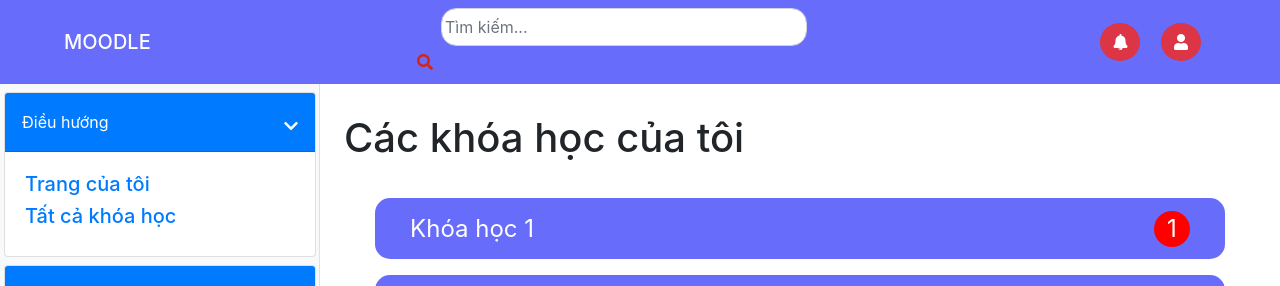
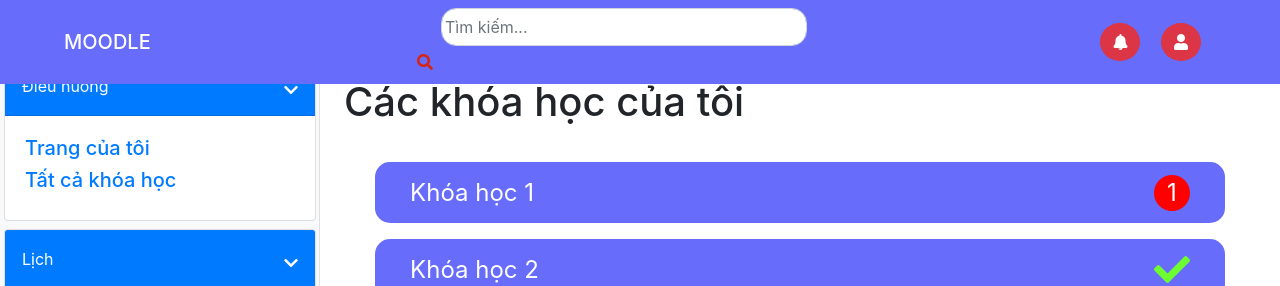
Before and after one commit to 1412010/new-moodle, a Node server app: template views/indexStudent.hbs in a window 1280 px wide. Shown: the top 286 px of the page. Run offline with Node 20, Linux system fonts and the light colour scheme; the template is opened without the code that fills it, so the values that code supplies are empty; some libraries are stand-ins or nearby versions.

Commit message:
change foooter

```diff
--- a/public/css/style.css
+++ b/public/css/style.css
@@ -6,6 +6,10 @@
 /* a {
   color: #00B7FF;
 } */
+html, body {
+  min-height: 800px;
+  position: relative;
+}
 
 a {
   text-decoration: none;
@@ -199,11 +203,6 @@
   z-index: 3;
 }
 
-html,
-body {
-  height: 100%;
-}
-
 body.home-body {
   /* display: -ms-flexbox;
   display: -webkit-box; */
@@ -225,7 +224,10 @@
   margin: 0 auto;
 }
 
-footer {
+.footer {
   background-color: #6BCDFE;
+  position: absolute;
   width: 100%;
+  bottom: 0;
+  left: 0;
 }
--- a/views/indexStudent.hbs
+++ b/views/indexStudent.hbs
@@ -10,7 +10,7 @@
 
 <body>
     {{> navbar}}
-    <div class="container-fluid">
+    <div class="container-fluid mt-5">
         <div class="row">
             {{> sidebar}}
             <main role="main" class="col-md-9 ml-sm-auto px-4">
@@ -52,12 +52,11 @@
     <script src="https://cdnjs.cloudflare.com/ajax/libs/popper.js/1.12.9/umd/popper.min.js" integrity="sha384-ApNbgh9B+Y1QKtv3Rn7W3mgPxhU9K/ScQsAP7hUibX39j7fakFPskvXusvfa0b4Q"
         crossorigin="anonymous"></script>
     <script src="/assets/bootstrap/dist/js/bootstrap.min.js"></script>
-</body>
-<footer>
+    <div class="footer">
     <div class="row">
         <div class="col-md text-center">
             <h4 class="">
-                <a class="text-white" href="#">Support</a>
+                <a class="text-white" href="#">Hỗ trợ</a>
             </h4>
         </div>
         <div class="col-md text-center">
@@ -66,6 +65,8 @@
             </h4>
         </div>
     </div>
-</footer>
+</div>
+</body>
+
 
 </html>
--- a/views/indexTeacher.hbs
+++ b/views/indexTeacher.hbs
@@ -15,7 +15,7 @@
 
 <body>
     {{> navbar}}
-    <div class="container-fluid">
+    <div class="container-fluid  mt-5">
         <div class="row">
             {{> sidebar}}
             <main role="main" class="col-md-9 ml-sm-auto px-4">
@@ -33,7 +33,7 @@
     <div class="row">
         <div class="col-md text-center">
             <h4 class="">
-                <a class="text-white" href="#">Support</a>
+                <a class="text-white" href="#">Hỗ trợ</a>
             </h4>
         </div>
         <div class="col-md text-center">
--- a/views/partials/navbar.hbs
+++ b/views/partials/navbar.hbs
@@ -1,4 +1,4 @@
-<nav class="navbar navbar-expand-lg navbar-dark nav-top">
+<nav class="navbar navbar-expand-lg navbar-dark nav-top fixed-top">
     <a class="navbar-brand mb-0 h1 ml-5" href="/">MOODLE</a>
     <button class="navbar-toggler" type="button" data-toggle="collapse" data-target="#navbarSupportedContent" aria-controls="navbarSupportedContent"
         aria-expanded="false" aria-label="Toggle navigation">
--- a/views/studentCourseDetail.hbs
+++ b/views/studentCourseDetail.hbs
@@ -10,7 +10,7 @@
 
 <body>
     {{> navbar}}
-    <div class="container-fluid">
+    <div class="container-fluid  mt-5">
         <div class="row">
             {{> sidebar}}
             <main role="main" class="col-md-9 ml-sm-auto px-4">
@@ -82,7 +82,7 @@
     <div class="row">
         <div class="col-md text-center">
             <h4 class="">
-                <a class="text-white" href="#">Support</a>
+                <a class="text-white" href="#">Hỗ trợ</a>
             </h4>
         </div>
         <div class="col-md text-center">
--- a/views/studentDeadlineDetail.hbs
+++ b/views/studentDeadlineDetail.hbs
@@ -10,7 +10,7 @@
 
 <body>
     {{> navbar}}
-    <div class="container-fluid">
+    <div class="container-fluid  mt-5">
         <div class="row">
             {{> sidebar}}
             <main role="main" class="col-md-9 ml-sm-auto px-4">
@@ -126,7 +126,7 @@
     <div class="row">
         <div class="col-md text-center">
             <h4 class="">
-                <a class="text-white" href="#">Support</a>
+                <a class="text-white" href="#">Hỗ trợ</a>
             </h4>
         </div>
         <div class="col-md text-center">
```
Also changed, not shown: public/assets/bootstrap/docs/4.1/examples/checkout/index.html, public/assets/bootstrap/docs/4.1/examples/pricing/index.html, public/assets/bootstrap/docs/4.1/examples/product/index.html.
